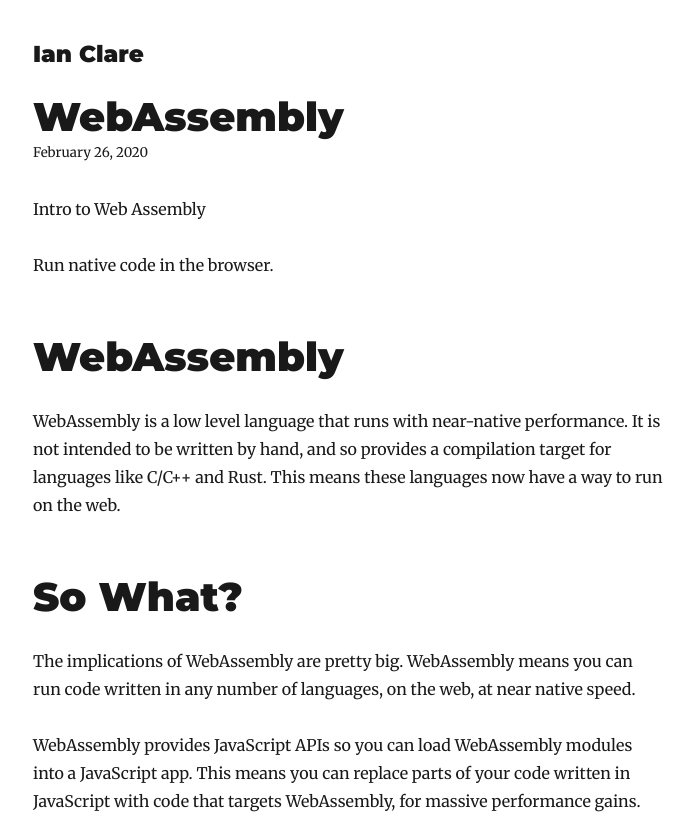
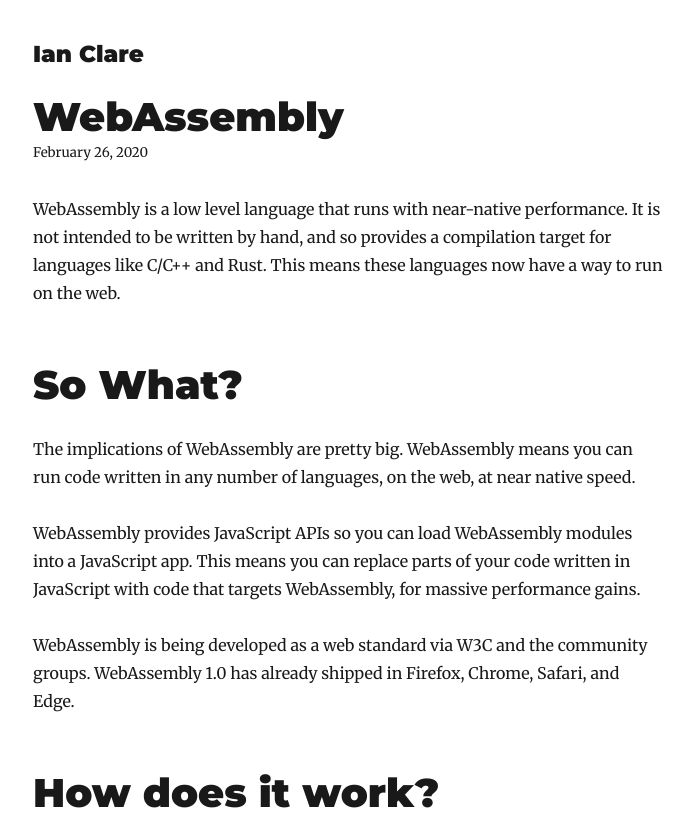
Before and after one commit to iclare/iclare.github.io, a Gatsby site: page /webassembly/ in a window 1280 px wide. Shown: the top 818 px of the page, without its empty margins (292-986 px from the left). Built offline with nearby package versions, Linux system fonts and the light colour scheme; Gatsby itself is replaced by a stand-in of ours; some packages are replaced by stand-ins of ours.

Commit message:
Cleanup wasm post preamble

```diff
--- a/content/blog/webassembly/index.md
+++ b/content/blog/webassembly/index.md
@@ -3,12 +3,6 @@ title: WebAssembly
 date: "2020-02-26"
 description: "Run native code in the browser."
 ---
-
-Intro to Web Assembly
-
-Run native code in the browser.
-
-# WebAssembly
 
 WebAssembly is a low level language that runs with
 near-native performance. It is not intended to be written by hand,
```
